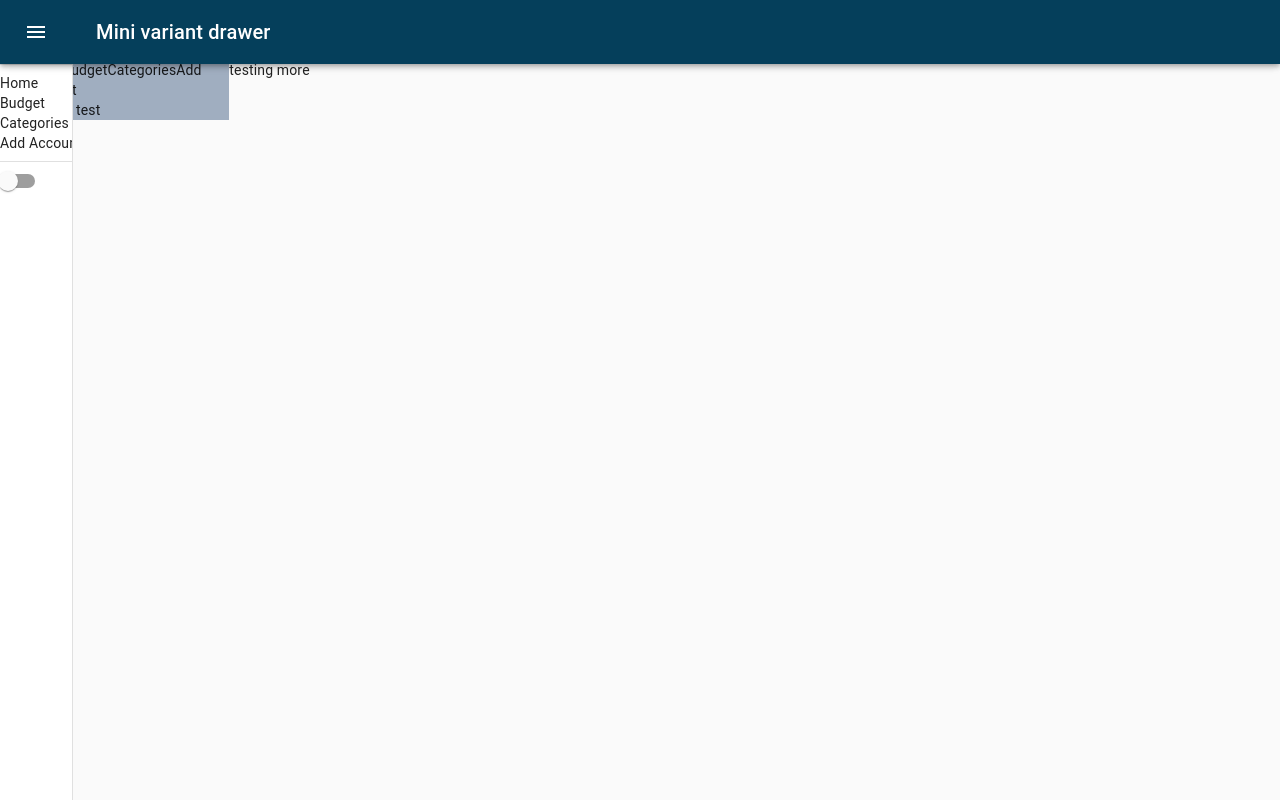
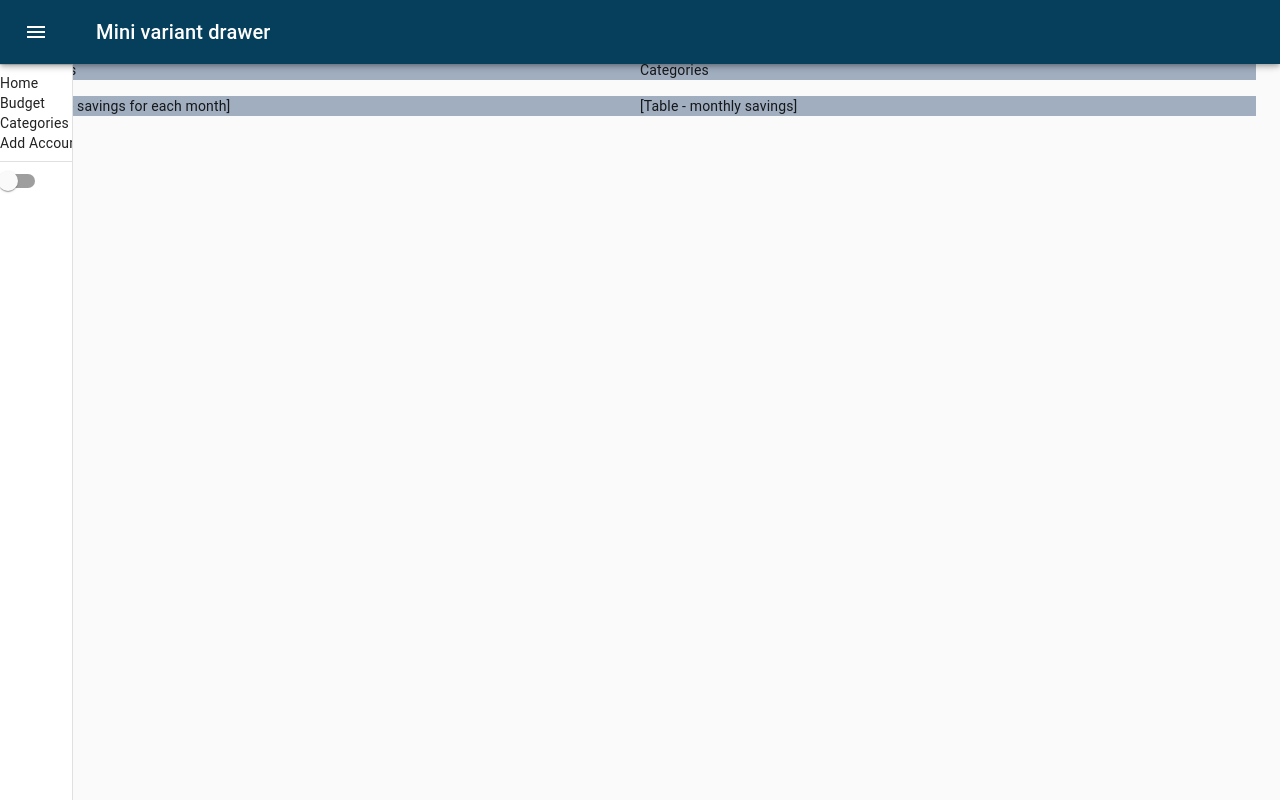
Before and after one commit to 756D6D61/New-Savings-Dashboard, a React (Create React App) app: page / in a window 1280 px wide. Built offline with nearby package versions, Linux system fonts and the light colour scheme.

Commit message:
All page layouts

```diff
--- a/src/pages/AddAccount/index.js
+++ b/src/pages/AddAccount/index.js
@@ -6,7 +6,7 @@ const AddAccount = () => {
 		<Page>
 			<div class="flex flex-wrap">
 				<div class="w-full sm:w-1/2 md:w-1/3 lg:w-1/4 xl:w-1/6 mb-4 bg-gray-500">
-					Add Account
+					[form goes here]
 				</div>
 			</div>
 		</Page>
--- a/src/pages/Budget/index.js
+++ b/src/pages/Budget/index.js
@@ -6,7 +6,12 @@ const Budget = () => {
 		<Page>
 			<div class="flex flex-wrap">
 				<div class="w-full sm:w-1/2 md:w-1/3 lg:w-1/4 xl:w-1/6 mb-4 bg-gray-500">
-					Budget
+					[Button - Add Budget]
+				</div>
+			</div>
+			<div class="flex flex-wrap">
+				<div class="w-full sm:w-1/2 md:w-1/3 lg:w-1/4 xl:w-1/6 mb-4 bg-gray-500">
+					buttons go here
 				</div>
 			</div>
 		</Page>
--- a/src/pages/Categories/index.js
+++ b/src/pages/Categories/index.js
@@ -7,9 +7,17 @@ const Categories = () => {
 	return (
 		<Page>
 			<div class="flex flex-wrap">
-				<div class="w-full sm:w-1/2 md:w-1/3 lg:w-1/4 xl:w-1/6 mb-4 bg-gray-500">
+				<div class="w-full sm:w-1/2 md:w-1/2 lg:w-1/2 xl:w-1/2 mb-4 bg-gray-500">
+					Categories button
+					<FontAwesomeIcon icon={faCoffee} />
+				</div>
+			</div>
+			<div class="flex flex-wrap">
+				<div class="w-full sm:w-1/2 md:w-1/2 lg:w-1/2 xl:w-1/2 mb-4 bg-gray-500">
 					Categories
-					<FontAwesomeIcon icon={faCoffee} />
+				</div>
+				<div class="w-full sm:w-1/2 md:w-1/2 lg:w-1/2 xl:w-1/2 mb-4 bg-gray-500">
+					Table
 				</div>
 			</div>
 		</Page>
--- a/src/pages/Home/index.js
+++ b/src/pages/Home/index.js
@@ -6,11 +6,20 @@ const Home = ({ route }) => {
 	return (
 		<Page>
 			<div class="flex flex-wrap">
-				<div class="w-full sm:w-1/2 md:w-1/3 lg:w-1/4 xl:w-1/6 mb-4 bg-gray-500">
-					<Nav route={route} />
-					content test
+				<div class="w-full sm:w-1/2 md:w-1/2 lg:w-1/2 xl:w-1/2 mb-4 bg-gray-500">
+					Budgets
 				</div>
-				testing more
+				<div class="w-full sm:w-1/2 md:w-1/2 lg:w-1/2 xl:w-1/2 mb-4 bg-gray-500">
+					Categories
+				</div>
+			</div>
+			<div class="flex flex-wrap">
+				<div class="w-full sm:w-1/2 md:w-1/2 lg:w-1/2 xl:w-1/2 mb-4 bg-gray-500">
+					[Graph - savings for each month]
+				</div>
+				<div class="w-full sm:w-1/2 md:w-1/2 lg:w-1/2 xl:w-1/2 mb-4 bg-gray-500">
+					[Table - monthly savings]
+				</div>
 			</div>
 		</Page>
 	)
```
